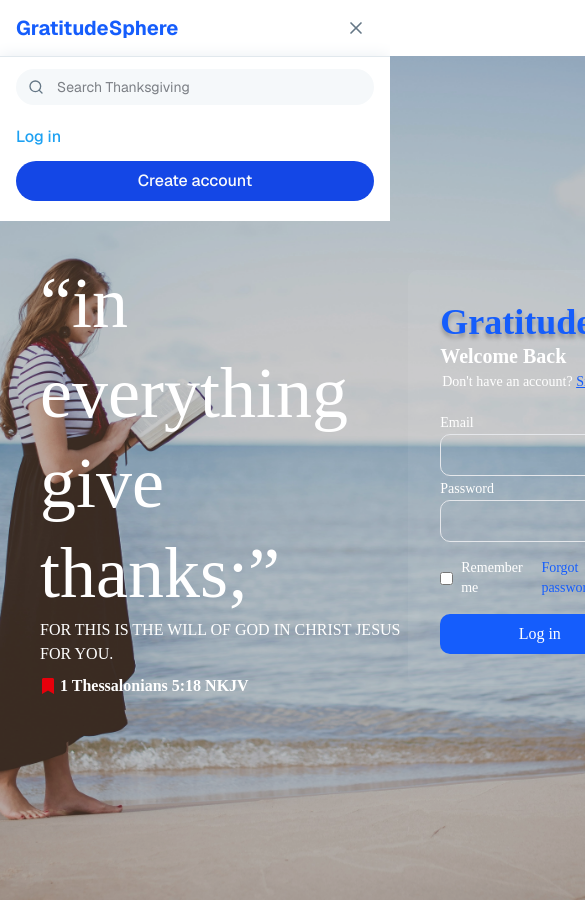
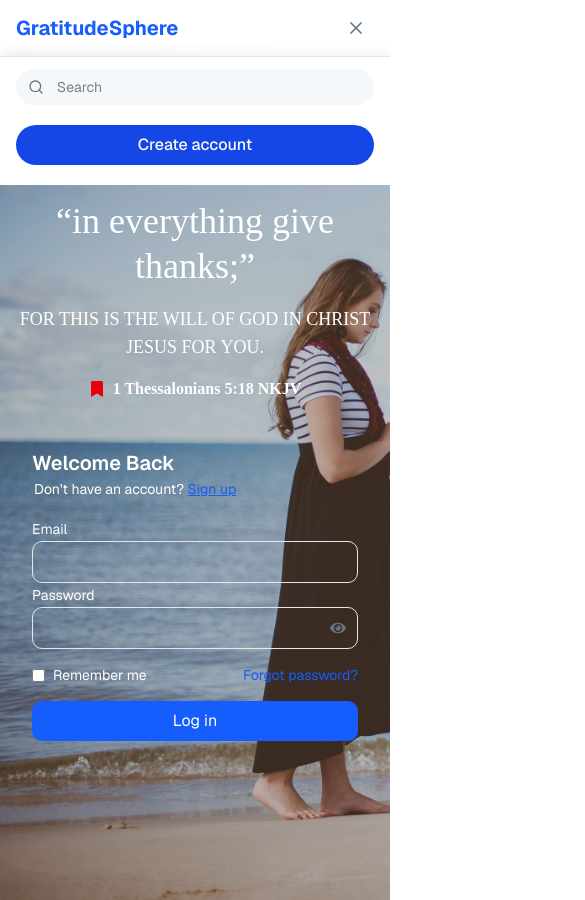
Before and after one commit to kislay-gupta/thanksgiving, a Next.js app: page /login in a window 390 px wide. Both pictures are taken after a click on the button 356 px from the left and 28 px from the top of the page. Shown: the top 900 px of the page, 585 px wide, since content can reach past the window. Built offline with nearby package versions, Linux system fonts and the light colour scheme.

Commit message:
feat: mobile friendly

```diff
--- a/src/app/(auth)/login/page.tsx
+++ b/src/app/(auth)/login/page.tsx
@@ -4,7 +4,6 @@ import { FaBookmark, FaEye, FaEyeSlash } from "react-icons/fa";
 import { motion } from "framer-motion";
 import useLoader from "@/hooks/user-loader";
 import { baseUrl } from "@/constant";
-import axios from "axios";
 import { toast } from "sonner";
 import { useRouter } from "next/navigation";
 import Link from "next/link";
@@ -54,32 +53,32 @@ const LoginPage = () => {
 
     startLoading();
     try {
-      const response = await axios.post(`${baseUrl}/api/login/`, formData, {
-        withCredentials: true,
+      const response = await fetch(`${baseUrl}/api/login/`, {
+        method: "POST",
+        credentials: "include",
         headers: {
           "Content-Type": "application/json",
           Accept: "application/json",
         },
+        body: JSON.stringify(formData),
       });
 
-      // Log the actual response data structure to understand what we're receiving
-      console.log("Response data structure:", response);
+      const data = await response.json();
+      console.log("Response data structure:", data);
 
-      if (response.status === 200 && response.data) {
-        // Manually set the cookies since they're not being set automatically
+      if (response.ok && data) {
         const cookies = new Cookies();
 
-        // Check for different possible token formats in the response
         const accessToken =
-          response.data.access ||
-          response.data.access_token ||
-          response.data.token ||
-          (response.data.tokens && response.data.tokens.access);
+          data.access ||
+          data.access_token ||
+          data.token ||
+          (data.tokens && data.tokens.access);
 
         const refreshToken =
-          response.data.refresh ||
-          response.data.refresh_token ||
-          (response.data.tokens && response.data.tokens.refresh);
+          data.refresh ||
+          data.refresh_token ||
+          (data.tokens && data.tokens.refresh);
 
         if (accessToken) {
           console.log(
@@ -106,7 +105,6 @@ const LoginPage = () => {
           });
         }
 
-        // Verify cookies were set
         console.log("Cookies after setting:", {
           access: cookies.get("access_token"),
           refresh: cookies.get("refresh_token"),
@@ -116,22 +114,8 @@ const LoginPage = () => {
         router.push("/");
       }
     } catch (error) {
-      if (axios.isAxiosError(error)) {
-        if (error.response) {
-          const errorData = error.response.data;
-          if (typeof errorData === "object") {
-            Object.entries(errorData).forEach(([field, message]) => {
-              toast.error(`${field}: ${message}`);
-            });
-          } else {
-            toast.error(errorData.toString());
-          }
-        } else if (error.request) {
-          toast.error("Network error. Please check your connection.");
-        } else {
-          toast.error("An unexpected error occurred.");
-        }
-      }
+      console.error("Error during login:", error);
+      toast.error("An unexpected error occurred.");
     } finally {
       stopLoading();
     }
@@ -139,29 +123,26 @@ const LoginPage = () => {
 
   return (
     <div
-      className="relative h-screen w-full bg-cover bg-center"
+      className="relative h-screen w-full  bg-no-repeat bg-cover bg-accent lg:bg-center"
       style={{ backgroundImage: `url('/pc1.jpeg')` }}
     >
       <div className="absolute inset-0 bg-black/20"></div>
 
-      <div className="relative z-10 flex items-center justify-around h-full w-full p-10">
-        <div className="text-white text-start max-w-md font-['Abril_Fatface']">
-          <h2 className="text-7xl font-normal leading-tight">
+      <div className="relative z-10 flex flex-col md:flex-row items-center justify-center md:justify-between mx-auto min-h-screen w-full px-4 md:px-6 py-4 md:py-8">
+        <div className="text-white text-center md:text-start md:ml-12 max-w-md font-['Abril_Fatface'] space-y-4 mb-8 md:mb-0">
+          <h2 className="text-4xl md:text-6xl 2xl:text-7xl font-normal leading-tight">
             &ldquo;in everything give thanks;&rdquo;
           </h2>
-          <p className="text-white font-normal font-['Outfit']">
+          <p className="text-lg md:text-xl text-white font-normal font-['Outfit']">
             FOR THIS IS THE WILL OF GOD IN CHRIST JESUS FOR YOU.
           </p>
-          <p className="mt-2 flex gap-1 font-semibold">
+          <p className="flex items-center justify-center md:justify-start gap-2 font-semibold">
             <FaBookmark className="text-red-600 my-auto" />1 Thessalonians 5:18
             NKJV
           </p>
         </div>
 
-        <div className="bg-white/5 p-8 rounded-lg font-['Poppins'] max-w-5/12 w-full">
-          <div className="justify-start text-blue-600 text-4xl font-bold font-['Outfit'] [text-shadow:_0px_4px_4px_rgb(0_0_0_/_0.25)]">
-            GratitudeSphere
-          </div>
+        <div className=" md:bg-transparent mx-auto p-4 md:p-8 rounded-xl max-w-md w-full">
           <h3 className="text-xl font-semibold text-white">Welcome Back</h3>
           <p className="text-sm p-0.5 text-white">
             Don&apos;t have an account?{" "}
--- a/src/app/(auth)/signup/page.tsx
+++ b/src/app/(auth)/signup/page.tsx
@@ -464,40 +464,37 @@ const SignupPage = () => {
   return (
     <>
       <div
-        className="min-h-full w-full bg-cover bg-center relative" // Removed -mt-16
+        className="min-h-full w-full bg-cover lg:bg-center relative" // Removed -mt-16
         style={{ backgroundImage: `url('/pc1.jpeg')` }}
       >
         {/* Overlay */}
         <div className="absolute inset-0 bg-black/40"></div>
 
         {/* Content */}
-        <div className="relative z-10 flex items-center justify-around min-h-screen w-full px-6 py-8">
+        <div className="relative z-10 flex flex-col md:flex-row items-center justify-between mx-auto min-h-screen w-full px-4 md:px-6 py-8">
           {/* Left side quote */}
-          <div className="text-white text-start max-w-md font-['Abril_Fatface'] space-y-4">
-            <h2 className="text-6xl sm:text-7xl font-normal leading-tight">
+          <div className="text-white text-center md:text-start md:ml-12 max-w-md font-['Abril_Fatface'] space-y-4 mb-8 md:mb-0">
+            <h2 className="text-4xl md:text-6xl 2xl:text-7xl font-normal leading-tight">
               &ldquo;in everything give thanks;&rdquo;
             </h2>
-            <p className="text-xl text-white font-normal font-['Outfit']">
+            <p className="text-lg md:text-xl text-white font-normal font-['Outfit']">
               FOR THIS IS THE WILL OF GOD IN CHRIST JESUS FOR YOU.
             </p>
-            <p className="flex items-center gap-2 font-semibold">
+            <p className="flex items-center justify-center md:justify-start gap-2 font-semibold">
               <FaBookmark className="text-red-600" />1 Thessalonians 5:18 NKJV
             </p>
           </div>
 
           {/* Form */}
-          <div className="bg-white/10 backdrop-blur-sm p-8 rounded-xl shadow-xl max-w-md w-full">
+          <div className=" md:bg-transparent mx-auto p-4 md:p-8 rounded-xl max-w-md w-full">
             <div className="mb-6">
-              <h1 className="text-blue-500 text-4xl font-bold font-['Outfit'] mb-4">
-                GratitudeSphere
-              </h1>
               <h3 className="text-xl font-semibold text-white mb-2">
                 Create an Account
               </h3>
               <p className="text-sm text-white/80">
                 Already have an account?{" "}
                 <Link
-                  href="/"
+                  href="/login"
                   className="text-blue-400 hover:text-blue-300 underline"
                 >
                   Log in
--- a/src/app/(user)/layout.tsx
+++ b/src/app/(user)/layout.tsx
@@ -1,4 +1,4 @@
-import AdminRoute from "@/components/protected-route";
+// import AdminRoute from "@/components/protected-route";
 import React from "react";
 
 export default function AdminLayout({
@@ -6,5 +6,5 @@ export default function AdminLayout({
 }: {
   children: React.ReactNode;
 }) {
-  return <AdminRoute>{children}</AdminRoute>;
+  return <>{children}</>;
 }
--- a/src/app/(user)/page.tsx
+++ b/src/app/(user)/page.tsx
@@ -1,18 +1,13 @@
-"use client";
-import { useEffect } from "react";
-import Cookies from "universal-cookie";
+import Test from "@/components/Test";
+
 export default function Home() {
-  const cookies = new Cookies();
-  useEffect(() => {
-    console.log(cookies.get("access_token"), "cookies");
-    cookies.get("access_token");
-  }, []);
   return (
     <div className="min-h-screen bg-thanksgiving-light">
       <main className="container mx-auto px-4 py-4 max-w-4xl">
         <div className="flex gap-4 items-center flex-col sm:flex-row">
           <h1>Coming Soon</h1>
         </div>
+        <Test />
       </main>
       <footer className="row-start-3 flex gap-[24px] flex-wrap items-center justify-center"></footer>
     </div>
--- /dev/null
+++ b/src/components/Test.tsx
@@ -0,0 +1,28 @@
+// app/components/MyComponent.js
+"use client";
+
+import React, { useEffect } from "react";
+import { useAuth } from "@/hooks/use-auth";
+
+export default function Test() {
+  const { token, loadToken, removeToken, isAuthenticated } = useAuth();
+  useEffect(() => {
+    console.log("To:", document.cookie);
+    console.log("Is Authenticated:", isAuthenticated);
+  });
+
+  return (
+    <div style={{ padding: "2rem", fontFamily: "sans-serif" }}>
+      <h1>User is {isAuthenticated ? "Authenticated" : "Not Authenticated"}</h1>
+      <p>
+        <strong>Token:</strong> {token ? token : "No token available"}
+      </p>
+      <div style={{ marginTop: "1rem" }}>
+        <button onClick={loadToken} style={{ marginRight: "1rem" }}>
+          Reload Token
+        </button>
+        <button onClick={removeToken}>Log Out</button>
+      </div>
+    </div>
+  );
+}
--- a/src/components/shared/Header.tsx
+++ b/src/components/shared/Header.tsx
@@ -30,7 +30,7 @@ const Header: React.FC = () => {
           <div className="relative">
             <input
               type="text"
-              placeholder="Search Thanksgiving"
+              placeholder="Search"
               className="w-full h-9 pl-10 pr-4 rounded-full bg-thanksgiving-light border border-transparent focus:border-thanksgiving-border focus:outline-none focus:ring-0 text-sm transition-all duration-200"
               onFocus={() => setSearchFocused(true)}
               onBlur={() => setSearchFocused(false)}
@@ -70,18 +70,15 @@ const Header: React.FC = () => {
             <div className="relative mb-3">
               <input
                 type="text"
-                placeholder="Search Thanksgiving"
+                placeholder="Search"
                 className="w-full h-9 pl-10 pr-4 rounded-full bg-thanksgiving-light border border-transparent focus:border-thanksgiving-border focus:outline-none focus:ring-0 text-sm"
               />
               <SearchIcon className="absolute left-3 top-1/2 transform -translate-y-1/2 h-4 w-4 text-thanksgiving-secondaryText" />
             </div>
             <div className="flex flex-col space-y-3 py-2">
-              <a href="/login" className="text-thanksgiving-blue font-medium">
-                Log in
-              </a>
-              <a href="/signup" className="btn-primary text-center w-full">
+              <Link href="/signup" className="btn-primary text-center w-full">
                 Create account
-              </a>
+              </Link>
             </div>
           </div>
         </div>
```
Also changed, not shown: src/hooks/use-auth.tsx (+16 -14 lines).
